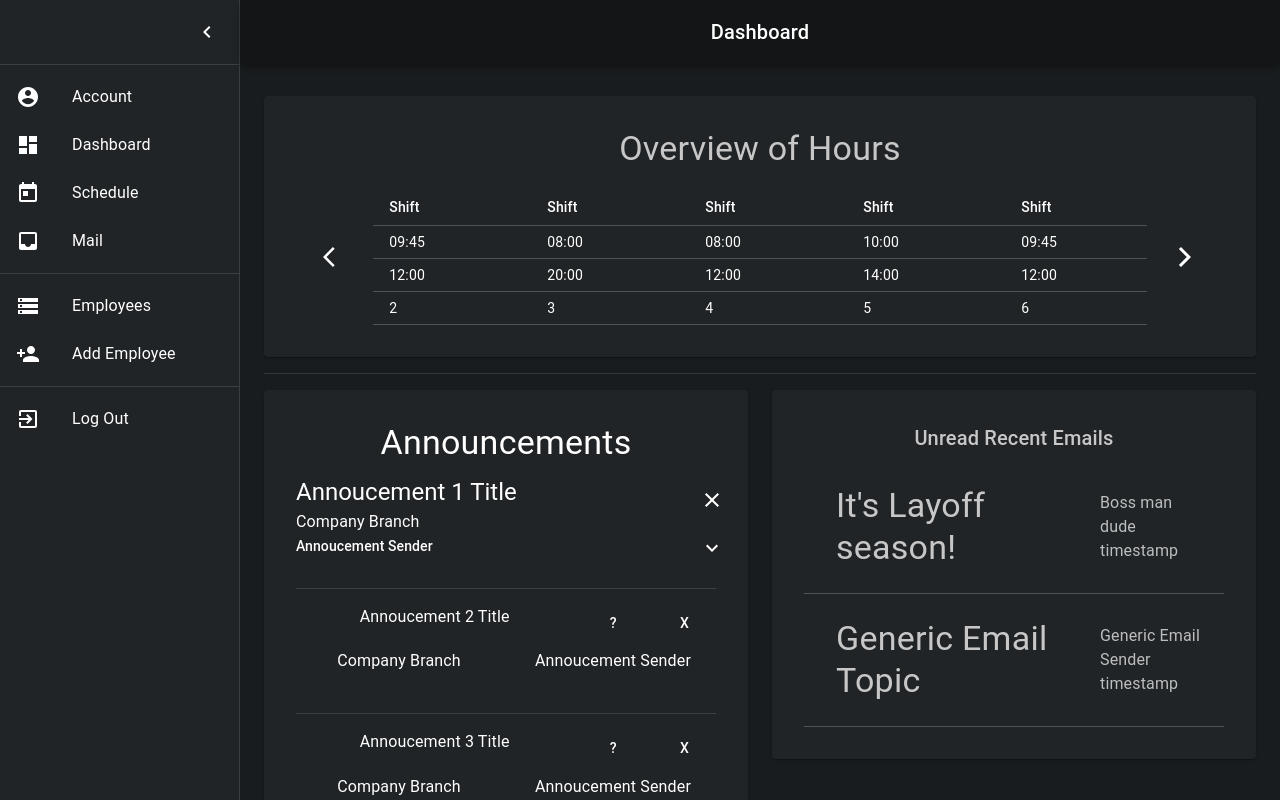
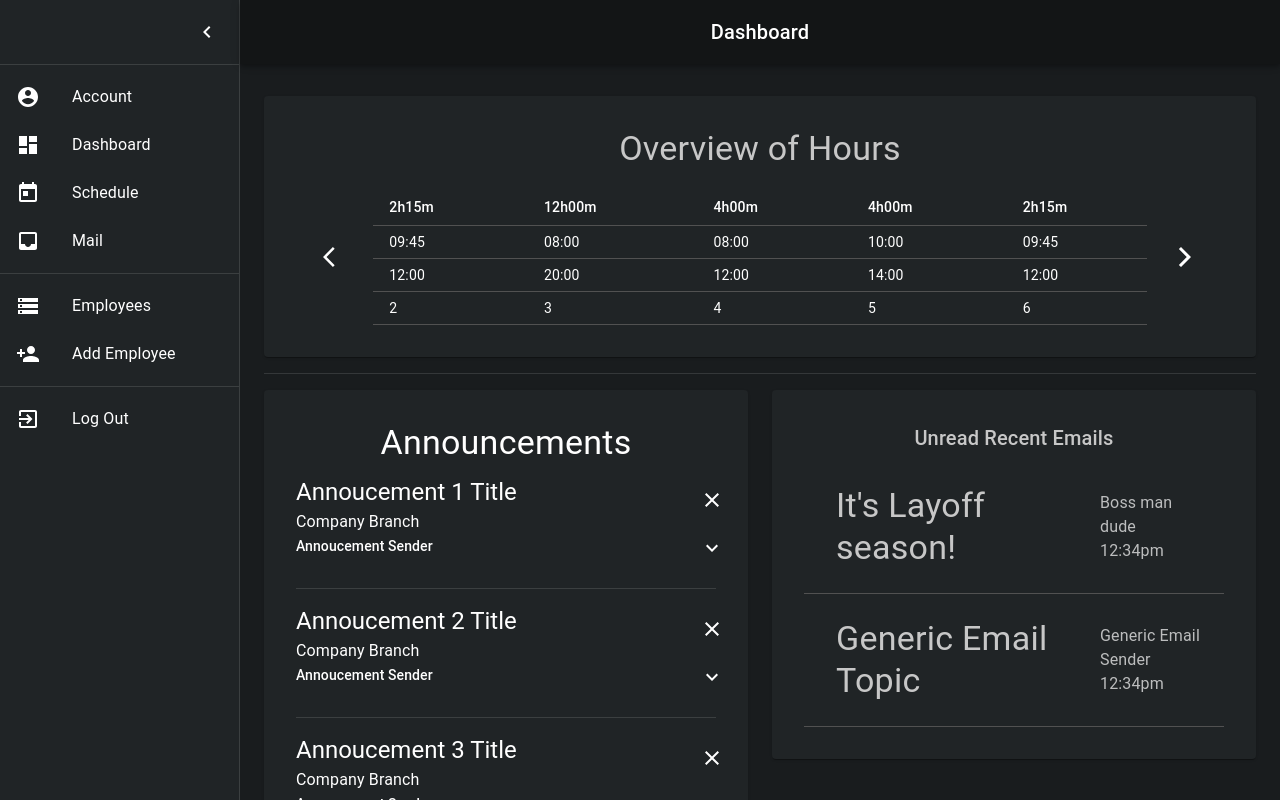
Before and after one commit to Nycarus/expendable-employees, a React (Create React App) app in the folder expendable-employees/client/: page /user in a window 1280 px wide. Built offline with nearby package versions, Linux system fonts and the light colour scheme; sample sign-in values are in the browser's storage.

Commit message:
More stuff
Annoucements 2 and 3 follow the formatting of 1

tweaks to hoursOverview

quit job has more functionality

other stuff too

```diff
--- a/expendable-employees/client/src/components/Annoucements.js
+++ b/expendable-employees/client/src/components/Annoucements.js
@@ -72,59 +72,48 @@ export default function Annoucements() {
         </Box>
 
         <Divider className={classes.dividerStyle}/>
-        <Grid container id='ann2' spacing = {1}>
-            <Grid item xs={8}>
-                <Typography>Annoucement 2 Title</Typography>
+        <Grid container id='ann2' spacing = {1} justify="space-between">
+            <Grid item xs>
+                <Typography variant="h5" align="left">Annoucement 2 Title</Typography>
+                <Typography variant="subtitle1" align="left">Company Branch</Typography>
+                <Typography variant="subtitle2" align="left">Annoucement Sender</Typography>
             </Grid>
 
-            <Grid item xs={2}>
-                <Button onClick={toggleVisibility('ann2msg')}>?</Button>
+            <Grid item xs={1}>
+                <IconButton onClick={removeAnnoucement('ann2')}>
+                    <CloseIcon />
+                </IconButton>
+                <IconButton onClick={toggleVisibility('ann2msg')}>
+                    <ExpandMoreIcon />
+                </IconButton>
             </Grid>
 
-            <Grid item xs={2}>
-                <Button onClick={removeAnnoucement('ann2')}>X</Button>
+        </Grid>
+        <Box className={classes.infoBox}>
+            <Typography id='ann2msg' style={{display:'none'}} align="left">Annoucement message</Typography>
+        </Box>
+
+        <Divider className={classes.dividerStyle}/>
+        <Grid container id='ann3' spacing = {1} justify="space-between">
+            <Grid item xs>
+                <Typography variant="h5" align="left">Annoucement 3 Title</Typography>
+                <Typography variant="subtitle1" align="left">Company Branch</Typography>
+                <Typography variant="subtitle2" align="left">Annoucement Sender</Typography>
             </Grid>
 
-            <Grid item xs = {6}>
-                <Typography>Company Branch</Typography>
-            </Grid>
-            <Grid item xs = {6}>
-                <Typography>Annoucement Sender</Typography>
-            </Grid>
-            <Grid item xs = {12}>
-                <Typography id='ann2msg' style={{display:'none'}}>Annoucement message</Typography>
+            <Grid item xs={1}>
+                <IconButton onClick={removeAnnoucement('ann3')}>
+                    <CloseIcon />
+                </IconButton>
+                <IconButton onClick={toggleVisibility('ann3msg')}>
+                    <ExpandMoreIcon />
+                </IconButton>
             </Grid>
 
-            <Grid item xs = {12}></Grid>
-            <Grid item xs = {12}></Grid>
         </Grid>
-        <Divider className={classes.dividerStyle}/>
-        <Grid container id='ann3' spacing = {1}>
-            <Grid item xs={8}>
-                <Typography>Annoucement 3 Title</Typography>
-            </Grid>
-
-            <Grid item xs={2}>
-                <Button onClick={toggleVisibility('ann3msg')} >?</Button>
-            </Grid>
-
-            <Grid item xs={2}>
-                <Button onClick={removeAnnoucement('ann3')}>X</Button>
-            </Grid>
-
-            <Grid item xs = {6}>
-                <Typography>Company Branch</Typography>
-            </Grid>
-            <Grid item xs = {6}>
-                <Typography>Annoucement Sender</Typography>
-            </Grid>
-            <Grid item xs = {12}>
-                <Typography id='ann3msg' style={{display:'none'}}>Annoucement message</Typography>
-            </Grid>
-
-            <Grid item xs = {12}></Grid>
-            <Grid item xs = {12}></Grid>
-        </Grid>
+        <Box className={classes.infoBox}>
+            <Typography id='ann3msg' style={{display:'none'}} align="left">Annoucement message</Typography>
+        </Box>
 
     </React.Fragment>
   );
--- a/expendable-employees/client/src/components/EmailDashboard.js
+++ b/expendable-employees/client/src/components/EmailDashboard.js
@@ -112,7 +112,7 @@ export default function EmailDashboard() {
                             </Typography>
 
                             <Typography color="textSecondary" className={classes.depositContext}>
-                                timestamp
+                                12:34pm
                             </Typography>
                         </TableCell>
                     </TableRow>
@@ -135,7 +135,7 @@ export default function EmailDashboard() {
                                 Generic Email Sender
                             </Typography>
                             <Typography color="textSecondary" className={classes.depositContext}>
-                                timestamp
+                                12:34pm
                             </Typography>
                         </TableCell>
                     </TableRow>
--- a/expendable-employees/client/src/components/QuitJob.js
+++ b/expendable-employees/client/src/components/QuitJob.js
@@ -1,5 +1,9 @@
 import React from "react";
-import {makeStyles, Paper, Typography } from '@material-ui/core/';
+import {makeStyles, Button, Grid, Typography, Paper } from '@material-ui/core/';
+import { Redirect } from 'react-router';
+import ListItem from '@material-ui/core/ListItem';
+import {useHistory} from 'react-router-dom';
+import {Link as myLink} from "react-router-dom";
 
 const useStyles = makeStyles((theme) => ({
     paperStyle: {
@@ -10,6 +14,12 @@ const useStyles = makeStyles((theme) => ({
     }
 }));
 
+
+function jobQuit(){
+    return function(){
+        console.log('test')
+    }
+}
 
 export default function QuitJob() {
     const classes = useStyles();
@@ -32,6 +42,13 @@ export default function QuitJob() {
                 Thank you for your time to read this.<br/>
                 DO NOT call us.<br/><br/>
                 -Expendable Employees Inc.</Typography>
+
+                <br/>
+
+                <Button type="submit" variant="contained" color="primary" component={myLink} to="/logout">
+                    I Understand
+                </Button>
+
             </Paper>
         </React.Fragment>
     )
--- a/expendable-employees/client/src/components/hoursOverview.js
+++ b/expendable-employees/client/src/components/hoursOverview.js
@@ -126,6 +126,29 @@ const arrowClickRight = () => {
 }
 
 export default function HoursOverview() {
+
+    let shiftDurations = []
+
+    let dayOffset = -2;
+    for(let j = 1; j < 6; j ++){
+        let dayIndex = (currDay + dayOffset)% schedulerData.length;
+        if(dayIndex < 0){
+            dayIndex += schedulerData.length;
+        }
+        let dayInfo = schedulerData[dayIndex]
+        let dur = shiftDuration(dayInfo.startDate, dayInfo.endDate);
+        let durToString = dur[0] + 'h'
+        if(dur[1] < 10){
+            durToString += '0' + dur[1] + 'm'
+        } else {
+            durToString += dur[1] + 'm'
+        }
+        shiftDurations.push(durToString)
+        dayOffset += 1;
+    }
+
+
+
     return(
         <React.Fragment>
             <Title><Typography variant="h4" gutterBottom={true}>Overview of Hours</Typography></Title>
@@ -139,11 +162,11 @@ export default function HoursOverview() {
                     <Table size="small">
                         <TableHead>
                             <TableRow>
-                                <TableCell id='dataHoursTitle1'>{schedulerData[((currDay - 2)+schedulerData.length)%schedulerData.length].title}</TableCell>
-                                <TableCell id='dataHoursTitle2'>{schedulerData[((currDay - 1)+schedulerData.length)%schedulerData.length].title}</TableCell>
-                                <TableCell id='dataHoursTitle3'>{schedulerData[((currDay - 0)+schedulerData.length)%schedulerData.length].title}</TableCell>
-                                <TableCell id='dataHoursTitle4'>{schedulerData[((currDay + 1)+schedulerData.length)%schedulerData.length].title}</TableCell>
-                                <TableCell id='dataHoursTitle5'>{schedulerData[((currDay + 2)+schedulerData.length)%schedulerData.length].title}</TableCell>
+                                <TableCell id='dataHoursTitle1'>{shiftDurations[0]}</TableCell>
+                                <TableCell id='dataHoursTitle2'>{shiftDurations[1]}</TableCell>
+                                <TableCell id='dataHoursTitle3'>{shiftDurations[2]}</TableCell>
+                                <TableCell id='dataHoursTitle4'>{shiftDurations[3]}</TableCell>
+                                <TableCell id='dataHoursTitle5'>{shiftDurations[4]}</TableCell>
                             </TableRow>
                         </TableHead>
                         <TableBody>
```
Also changed, not shown: expendable-employees/client/src/components/TabsAccount.js (+6 -1 lines).
